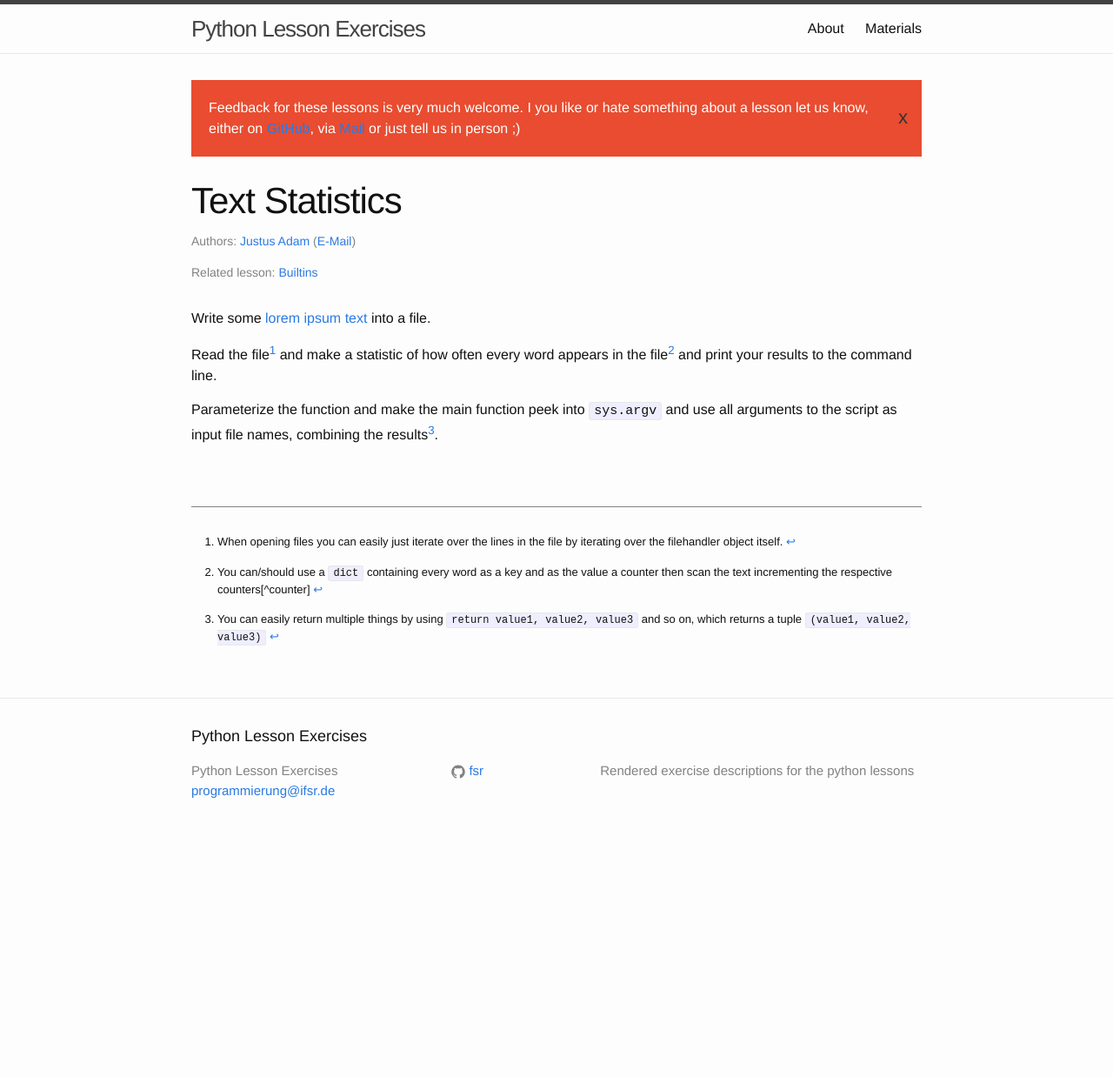
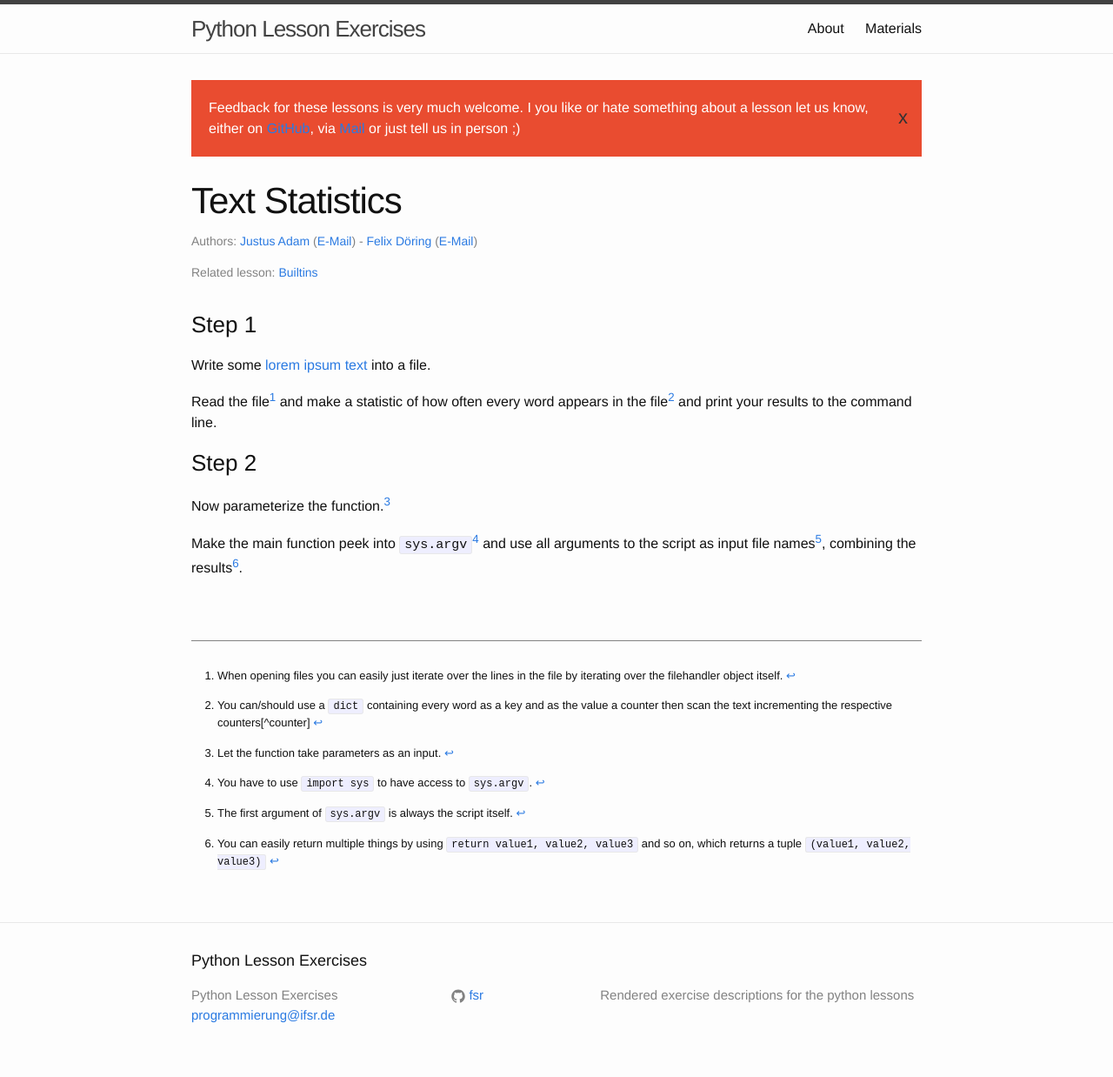
Before and after one commit to fsr/python-lessons, a Jekyll site: the page built from _exercises/text-statistic.md, in a window 1280 px wide. Shown: the whole page at 87% size. Built offline with Jekyll 4.4.1, drawn with Linux system fonts in a browser that asks for light colours; before the commit the page ends 980 px from its top, so only the background shows below that.

Commit message:
review text-statistics.md

```diff
--- a/_exercises/text-statistic.md
+++ b/_exercises/text-statistic.md
@@ -1,18 +1,29 @@
 ---
 title: Text Statistics
-status: finished
+status: reviewed
 # number: 8
-authors: justus
+authors: [justus, felix]
 lesson: 3
 ---
 
-
+### Step 1
 Write some [lorem ipsum text](http://www.loremipsum.de) into a file.
 
 Read the file[^filereading] and make a statistic of how often every word appears in the file[^dict] and print your results to the command line.
 
-Parameterize the function and make the main function peek into `sys.argv` and use all arguments to the script as input file names, combining the results[^tuple].
+### Step 2
+Now parameterize the function.[^parameterize]
 
+Make the main function peek into `sys.argv`[^sys] and use all arguments to the script as input file names[^first], combining the results[^tuple].
+
+[^parameterize]:
+    Let the function take parameters as an input.
+
+[^sys]:
+    You have to use `import sys` to have access to `sys.argv`.
+
+[^first]:
+    The first argument of `sys.argv` is always the script itself.
 
 [^dict]:
     You can/should use a `dict` containing every word as a key and as the value a counter then scan the text incrementing the respective counters[^counter]
```
